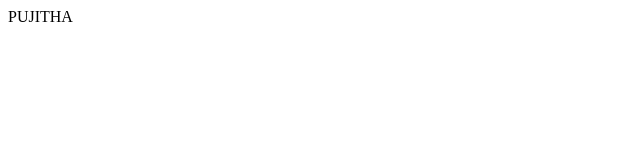
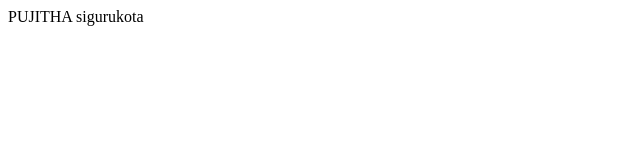
Before and after one commit to PUJITHASIGURUKOTA/my-first-repo, a plain HTML site: page index.html in a window 1280 px wide. Shown: the full height of the page, 0-640 px from the left. Drawn offline with Linux system fonts and the light colour scheme.

Commit message:
Update index.html
edited the body

```diff
--- a/index.html
+++ b/index.html
@@ -6,6 +6,6 @@
 </title>
 </head>
 <body>
-         PUJITHA
+         PUJITHA sigurukota
 </body>
 </html>
```
